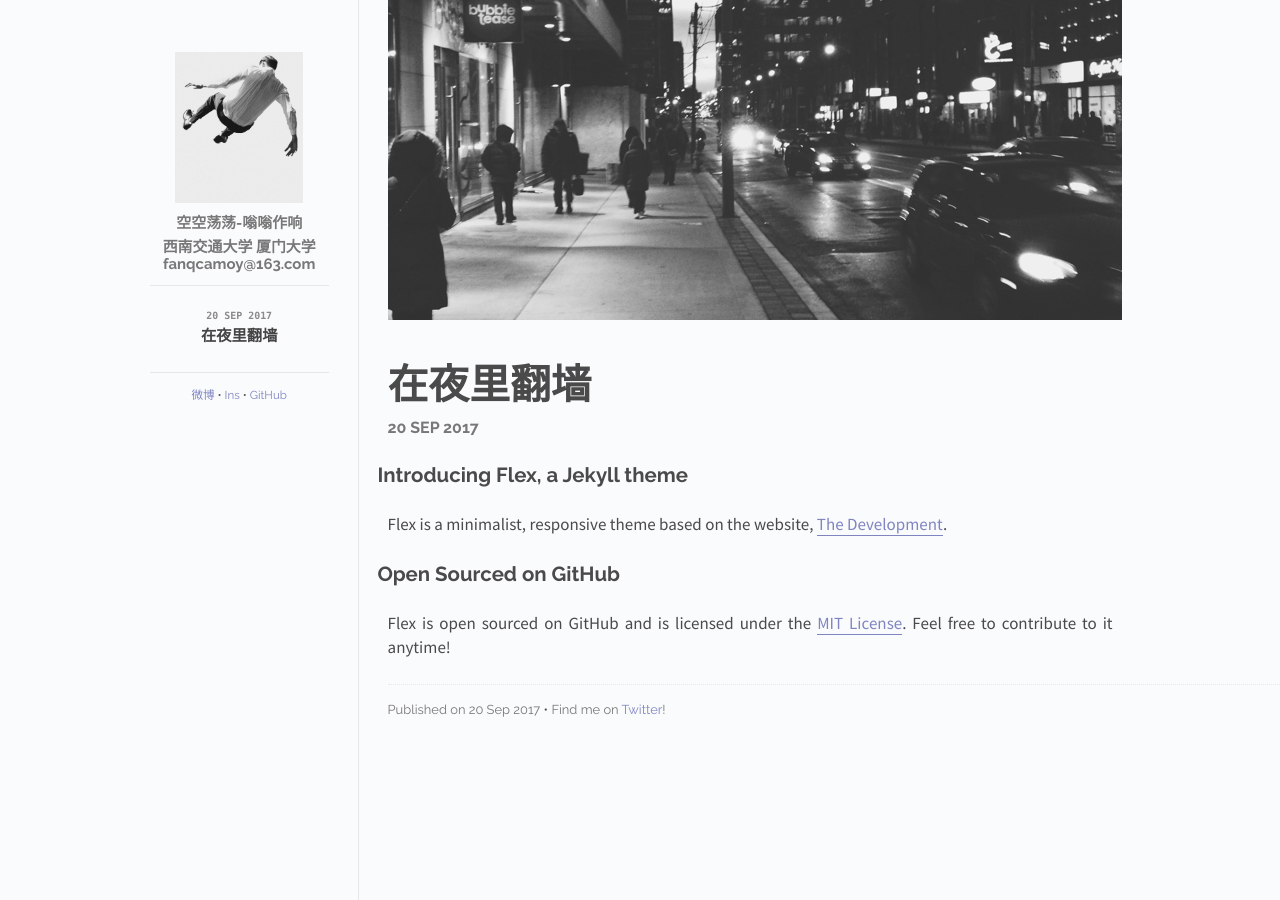
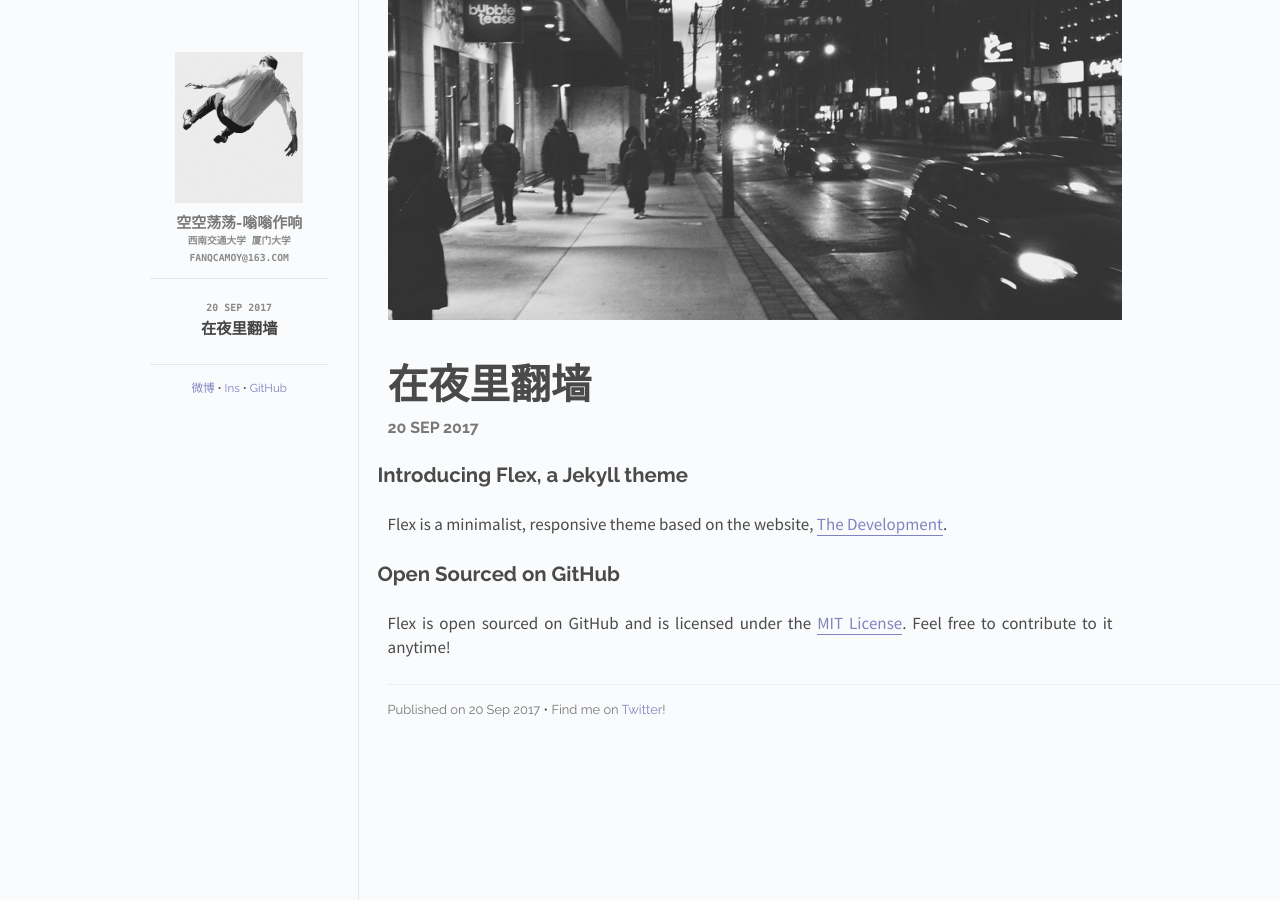
Before and after one commit to FanQC/fanqc.github.io, a Jekyll site: the page built from index.html, in a window 1280 px wide. Built offline with Jekyll 4.4.1, drawn with Linux system fonts in a browser that asks for light colours; Markdown is read by kramdown in place of the engine named in the settings.

Commit message:
Update default.html

```diff
--- a/_layouts/default.html
+++ b/_layouts/default.html
@@ -25,10 +25,7 @@
         <div class="header">
           <h1 class="title"><a href="/"><img id="logo" src="/images/logo.png"></a></h1>
           <span class="tagline">&#x7A7A;&#x7A7A;&#x8361;&#x8361;-&#x55E1;&#x55E1;&#x4F5C;&#x54CD</span>
-          <span class="tagline">西南交通大学
-                                厦门大学
-                                fanqcamoy@163.com
-                                </span>
+          <span class="post-date">西南交通大学&#10厦门大学&#10fanqcamoy@163.com</span>
         </div>
         <div class="posts">
           <ul class="posts-list">
```
